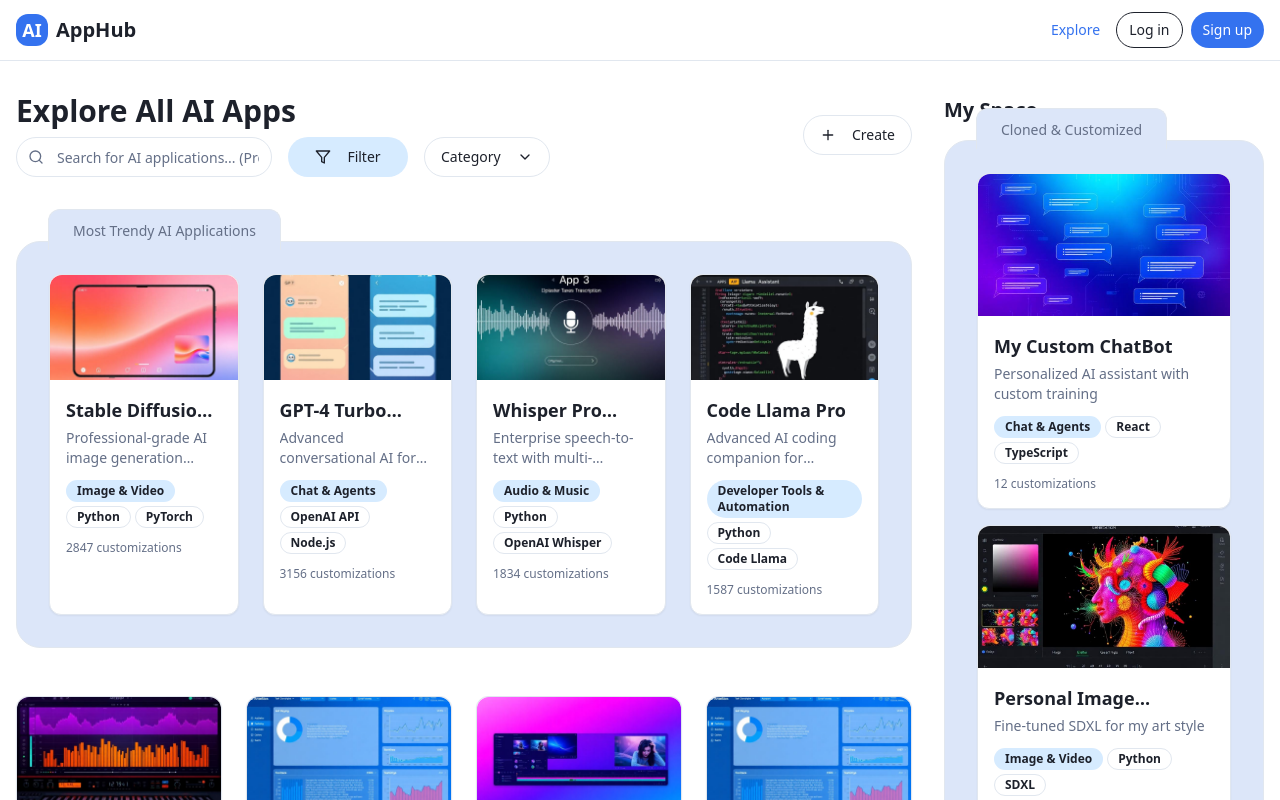
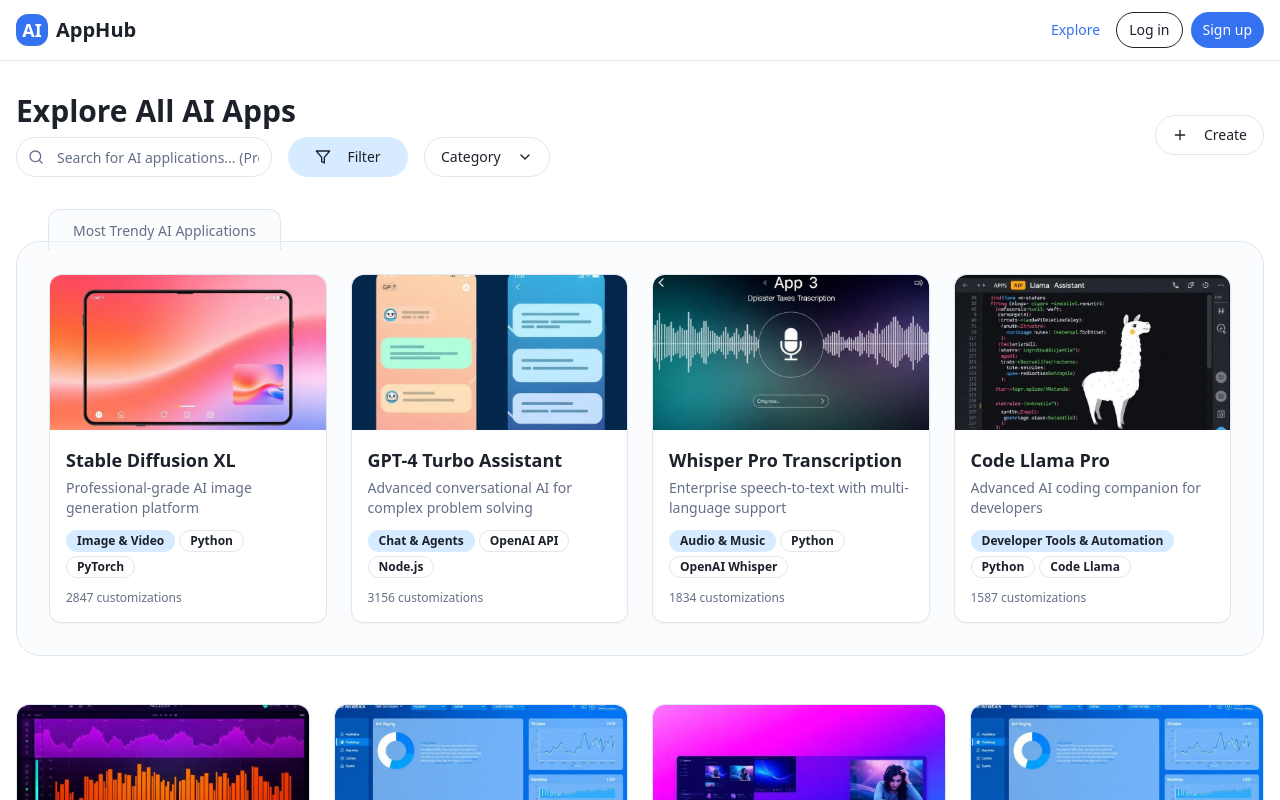
Before and after one commit to Finesssee/aicreator-hub, a React (Vite) app: page /explore in a window 1280 px wide. Shown: the top 800 px of the page. Built offline with nearby package versions, Linux system fonts and the light colour scheme.

Commit message:
Reverted to commit 91af0a3ed0d68569a89c433f235fcb73b6d54934

```diff
--- a/src/components/ui/button.tsx
+++ b/src/components/ui/button.tsx
@@ -19,7 +19,7 @@ const buttonVariants = cva(
         ghost: "hover:bg-accent hover:text-accent-foreground",
         link: "text-primary underline-offset-4 hover:underline",
         login: "border border-foreground bg-transparent text-foreground hover:bg-foreground hover:text-background",
-        create: "border-2 border-black bg-primary text-primary-foreground hover:bg-primary/90",
+        create: "border border-foreground bg-primary text-primary-foreground hover:bg-primary/90",
       },
       size: {
         default: "h-10 px-4 py-2",
--- a/src/components/ui/folder-section.tsx
+++ b/src/components/ui/folder-section.tsx
@@ -17,12 +17,12 @@ export const FolderSection: React.FC<FolderSectionProps> = ({
       {/* Seamless folder design */}
       <div className="relative">
         {/* Main content rectangle */}
-        <div className="relative bg-[hsl(var(--folder-bg))] border border-border rounded-3xl pt-8 pb-8 px-8">
+        <div className="relative bg-muted/30 border border-border rounded-3xl pt-8 pb-8 px-8">
           {children}
         </div>
 
         {/* Folder tab - positioned above the rectangle */}
-        <div className="absolute -top-8 left-8 bg-[hsl(var(--folder-bg))] border-l border-t border-r border-border rounded-t-xl px-6 py-2 min-w-fit z-10">
+        <div className="absolute -top-8 left-8 bg-muted/30 border-l border-t border-r border-border rounded-t-xl px-6 py-2 min-w-fit z-10">
           <span className="text-sm font-medium text-muted-foreground whitespace-nowrap">{title}</span>
         </div>
       </div>
--- a/src/components/ui/my-space.tsx
+++ /dev/null
@@ -1,162 +0,0 @@
-import React, { useState } from 'react';
-import { Button } from '@/components/ui/button';
-import { AppCard, type App } from '@/components/ui/app-card';
-import { FolderSection } from '@/components/ui/folder-section';
-import { Share2, ExternalLink } from 'lucide-react';
-import { toast } from 'sonner';
-
-// Sample user applications
-const clonedApps: App[] = [
-  {
-    id: 'user-1',
-    slug: 'my-chatbot-custom',
-    name: 'My Custom ChatBot',
-    tagline: 'Personalized AI assistant with custom training',
-    description: 'A customized version of ChatGPT clone with my own personality',
-    category: 'Chat & Agents',
-    techStack: ['React', 'TypeScript', 'OpenAI'],
-    thumbnailUrl: '/src/assets/app-chatgpt-clone.jpg',
-    createdAt: '2024-01-15',
-    customizationCount: 12
-  },
-  {
-    id: 'user-2',
-    slug: 'my-image-gen',
-    name: 'Personal Image Generator',
-    tagline: 'Fine-tuned SDXL for my art style',
-    description: 'Custom SDXL model trained on my preferred art styles',
-    category: 'Image & Video',
-    techStack: ['Python', 'SDXL', 'Gradio'],
-    thumbnailUrl: '/src/assets/app-image-generator.jpg',
-    createdAt: '2024-01-20',
-    customizationCount: 8
-  }
-];
-
-const originalApps: App[] = [
-  {
-    id: 'original-1',
-    slug: 'voice-notes-app',
-    name: 'Voice Notes AI',
-    tagline: 'Convert voice memos to structured notes',
-    description: 'AI-powered voice memo transcription and organization',
-    category: 'Audio & Music',
-    techStack: ['React', 'Whisper', 'GPT-4'],
-    thumbnailUrl: '/src/assets/app-whisper.jpg',
-    createdAt: '2024-02-01',
-    customizationCount: 0
-  }
-];
-
-export const MySpace: React.FC = () => {
-  const [hoveredAppId, setHoveredAppId] = useState<string | null>(null);
-
-  const handleShareApp = (app: App) => {
-    toast.success(`${app.name} shared to community!`);
-    // TODO: Implement actual sharing functionality
-  };
-
-  const handleOpenInLovable = (app: App) => {
-    // Open in new tab
-    window.open(`/edit/${app.slug}`, '_blank');
-    toast.success(`Opening ${app.name} in Lovable`);
-  };
-
-  const handleAppAction = (action: string, app: App) => {
-    if (action === 'Open in Lovable') {
-      handleOpenInLovable(app);
-    } else {
-      toast.success(`${action} action for ${app.name}`);
-    }
-  };
-
-  return (
-    <div className="space-y-8">
-      {/* Cloned & Customized Apps */}
-      <FolderSection title="Cloned & Customized">
-        <div className="space-y-4">
-          {clonedApps.map((app) => (
-            <div
-              key={app.id}
-              className="relative"
-              onMouseEnter={() => setHoveredAppId(app.id)}
-              onMouseLeave={() => setHoveredAppId(null)}
-            >
-              <AppCard
-                app={app}
-                onPreview={(app) => handleAppAction('Preview', app)}
-                onClone={(app) => handleAppAction('Clone', app)}
-                onRun={(app) => handleAppAction('Run', app)}
-                onOpenReplicate={(app) => handleAppAction('Open in Replicate', app)}
-                onOpenLovable={handleOpenInLovable}
-                onRemix={(app) => handleAppAction('Remix', app)}
-                className="w-full"
-              />
-
-              {/* Share button on hover */}
-              {hoveredAppId === app.id && (
-                <div className="absolute top-2 left-2 z-20">
-                  <Button
-                    size="sm"
-                    variant="secondary"
-                    onClick={() => handleShareApp(app)}
-                    className="h-8 w-8 p-0 opacity-90 hover:opacity-100"
-                  >
-                    <Share2 className="h-4 w-4" />
-                  </Button>
-                </div>
-              )}
-            </div>
-          ))}
-        </div>
-      </FolderSection>
-
-      {/* Original Apps */}
-      <FolderSection title="My Original Apps">
-        <div className="space-y-4">
-          {originalApps.map((app) => (
-            <div
-              key={app.id}
-              className="relative"
-              onMouseEnter={() => setHoveredAppId(app.id)}
-              onMouseLeave={() => setHoveredAppId(null)}
-            >
-              <AppCard
-                app={app}
-                onPreview={(app) => handleAppAction('Preview', app)}
-                onClone={(app) => handleAppAction('Clone', app)}
-                onRun={(app) => handleAppAction('Run', app)}
-                onOpenReplicate={(app) => handleAppAction('Open in Replicate', app)}
-                onOpenLovable={handleOpenInLovable}
-                onRemix={(app) => handleAppAction('Remix', app)}
-                className="w-full"
-              />
-
-              {/* Share button on hover */}
-              {hoveredAppId === app.id && (
-                <div className="absolute top-2 left-2 z-20">
-                  <Button
-                    size="sm"
-                    variant="secondary"
-                    onClick={() => handleShareApp(app)}
-                    className="h-8 w-8 p-0 opacity-90 hover:opacity-100"
-                  >
-                    <Share2 className="h-4 w-4" />
-                  </Button>
-                </div>
-              )}
-            </div>
-          ))}
-
-          {originalApps.length === 0 && (
-            <div className="text-center py-8">
-              <p className="text-muted-foreground text-sm">
-                No original apps yet. Start creating!
-              </p>
-            </div>
-          )}
-        </div>
-      </FolderSection>
-    </div>
-  );
-};
--- a/src/index.css
+++ b/src/index.css
@@ -31,11 +31,8 @@ All colors MUST be HSL.
     --secondary: 210 100% 92%;
     --secondary-foreground: 220 20% 14%;
 
-    --muted: 220 60% 94%;
+    --muted: 210 40% 96%;
     --muted-foreground: 220 15% 46%;
-
-    /* Folder section specific background */
-    --folder-bg: 220 70% 92%;
 
     --accent: 220 100% 60%;
     --accent-foreground: 0 0% 100%;
@@ -92,9 +89,6 @@ All colors MUST be HSL.
 
     --muted: 220 27% 16%;
     --muted-foreground: 220 15% 65%;
-
-    /* Folder section specific background for dark mode */
-    --folder-bg: 220 40% 18%;
 
     --accent: 220 100% 70%;
     --accent-foreground: 220 27% 8%;
--- a/src/pages/ExplorePage.tsx
+++ b/src/pages/ExplorePage.tsx
@@ -9,7 +9,6 @@ import { FolderSection } from '@/components/ui/folder-section';
 import { EnhancedPagination } from '@/components/ui/enhanced-pagination';
 import { SEOWrapper } from '@/components/seo/SEOWrapper';
 import { Navigation } from '@/components/layout/Navigation';
-import { MySpace } from '@/components/ui/my-space';
 import { Search, Filter, ChevronDown, Plus, TrendingUp } from 'lucide-react';
 import { useQuery } from '@tanstack/react-query';
 import { supabase } from '@/lib/supabase';
@@ -92,9 +91,6 @@ const ExplorePage: React.FC = () => {
         <Navigation />
 
         <main className="container mx-auto px-4 py-8">
-          <div className="flex gap-8">
-            {/* Main content */}
-            <div className="flex-1">
           {/* Header */}
           <div className="flex flex-col lg:flex-row lg:items-center lg:justify-between mb-8">
             <div className="mb-6 lg:mb-0">
@@ -260,16 +256,6 @@ const ExplorePage: React.FC = () => {
               />
             </div>
           )}
-          </div>
-
-          {/* My Space sidebar */}
-          <aside className="w-80 flex-shrink-0">
-            <div className="sticky top-24">
-              <h2 className="text-xl font-semibold mb-4">My Space</h2>
-              <MySpace />
-            </div>
-          </aside>
-          </div>
         </main>
       </div>
     </SEOWrapper>
```
